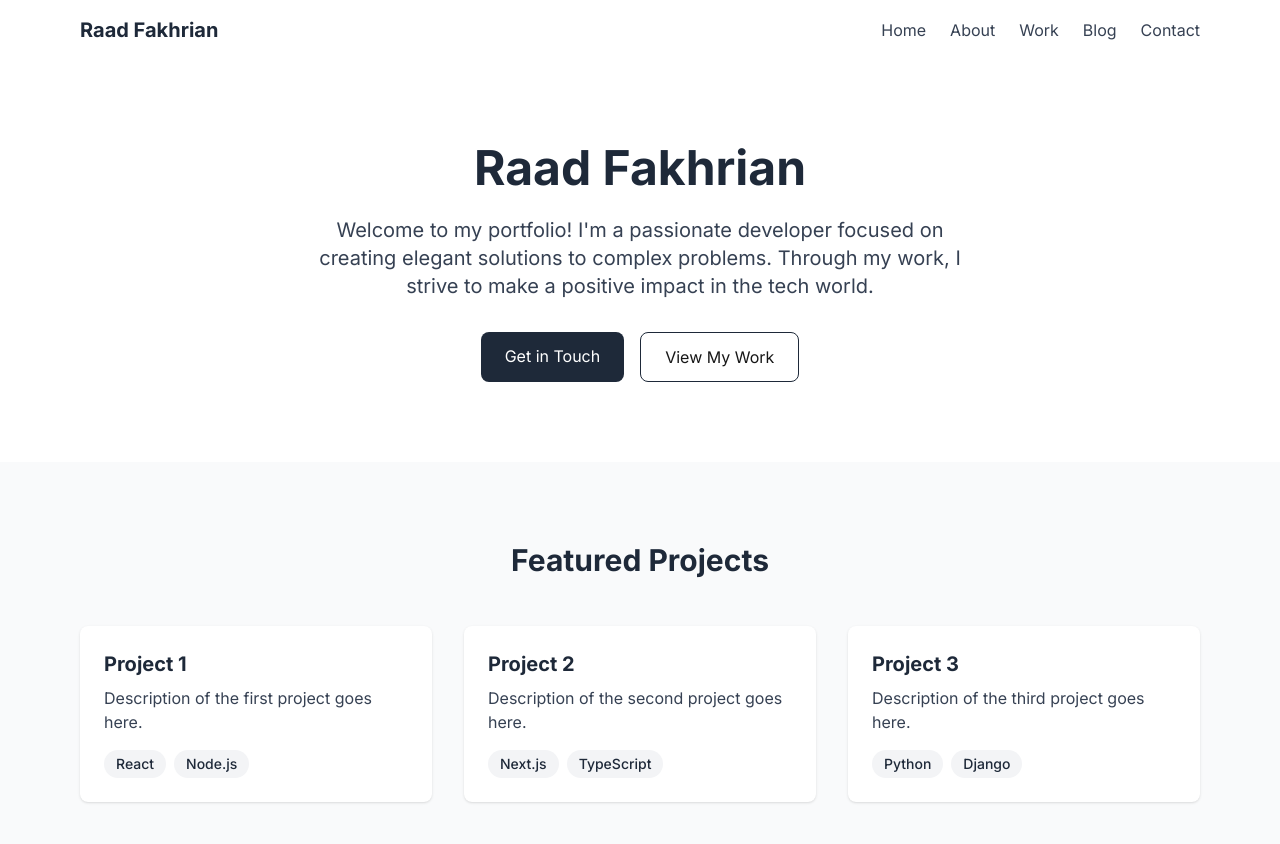
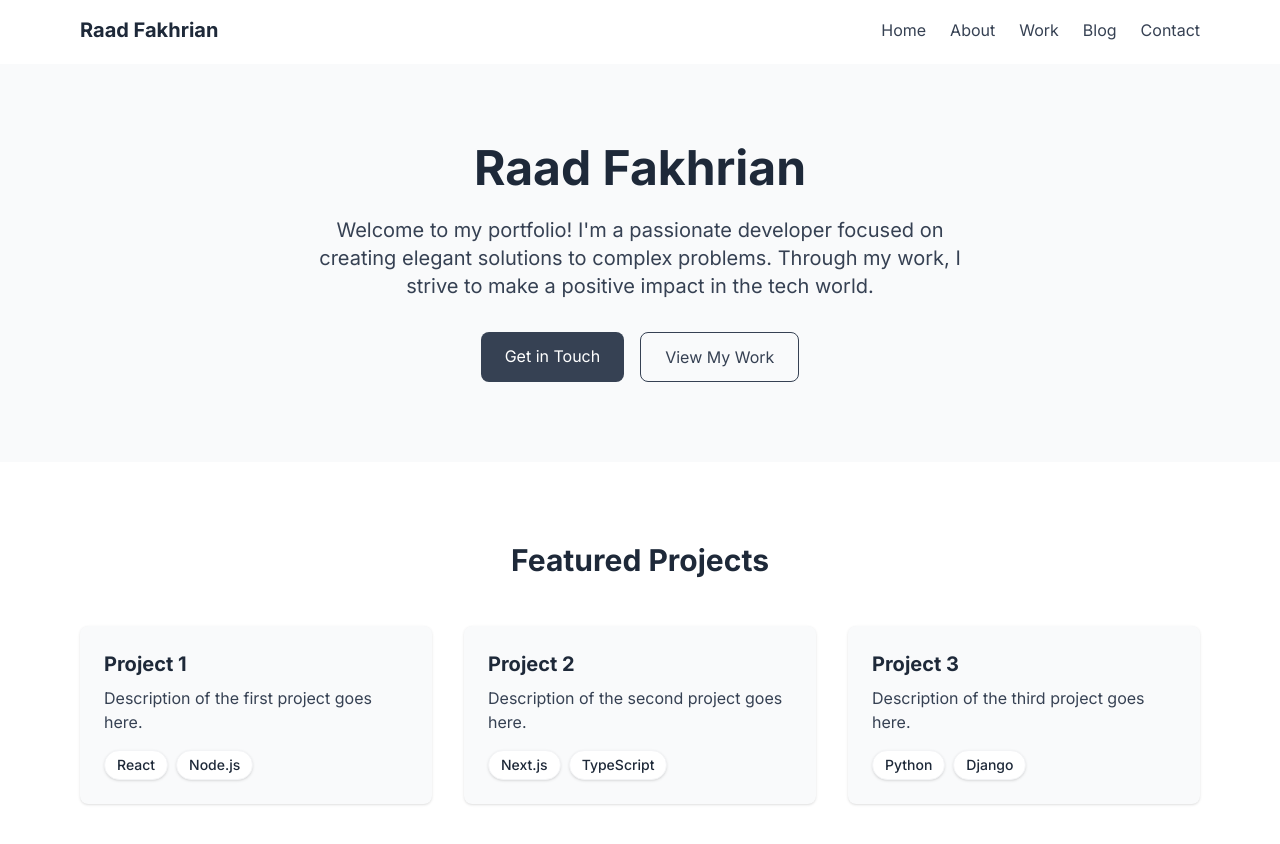
Before and after one commit to raadthedeveloper/website, a Next.js app: page / in a window 1280 px wide. Shown: the top 844 px of the page. Built offline with nearby package versions, Linux system fonts and the light colour scheme.

Commit message:
UI changes

```diff
--- a/src/app/about/page.tsx
+++ b/src/app/about/page.tsx
@@ -1,31 +1,31 @@
 export default function About() {
   return (
-    <div className="min-h-screen">
+    <div className="min-h-screen bg-gray-50">
       <section className="max-w-6xl mx-auto px-4 py-20">
-        <h1 className="text-4xl font-bold mb-12">About Me</h1>
+        <h1 className="text-4xl font-bold mb-12 text-gray-800">About Me</h1>
 
         <div className="grid grid-cols-1 md:grid-cols-2 gap-12">
           <div>
-            <h2 className="text-2xl font-semibold mb-4">Who I Am</h2>
-            <p className="text-gray-600 mb-6">
+            <h2 className="text-2xl font-semibold mb-4 text-gray-800">Who I Am</h2>
+            <p className="text-gray-700 mb-6">
               I'm Raad Fakhrian, a passionate developer with a keen interest in building innovative solutions.
               My journey in technology has been driven by curiosity and a desire to create meaningful impact
               through code.
             </p>
-            <p className="text-gray-600">
+            <p className="text-gray-700">
               When I'm not coding, you can find me exploring new technologies, contributing to open-source
               projects, or sharing my knowledge with the developer community.
             </p>
           </div>
 
           <div>
-            <h2 className="text-2xl font-semibold mb-4">Skills & Expertise</h2>
+            <h2 className="text-2xl font-semibold mb-4 text-gray-800">Skills & Expertise</h2>
             <div className="space-y-4">
               <div>
-                <h3 className="font-medium mb-2">Programming Languages</h3>
+                <h3 className="font-medium mb-2 text-gray-800">Programming Languages</h3>
                 <div className="flex flex-wrap gap-2">
                   {['JavaScript', 'TypeScript', 'Python', 'Java'].map((skill) => (
-                    <span key={skill} className="bg-gray-100 px-3 py-1 rounded-full text-sm">
+                    <span key={skill} className="bg-white px-3 py-1 rounded-full text-sm text-gray-800 font-medium shadow-sm">
                       {skill}
                     </span>
                   ))}
@@ -33,10 +33,10 @@ export default function About() {
               </div>
 
               <div>
-                <h3 className="font-medium mb-2">Frameworks & Tools</h3>
+                <h3 className="font-medium mb-2 text-gray-800">Frameworks & Tools</h3>
                 <div className="flex flex-wrap gap-2">
                   {['React', 'Next.js', 'Node.js', 'Git', 'Docker'].map((skill) => (
-                    <span key={skill} className="bg-gray-100 px-3 py-1 rounded-full text-sm">
+                    <span key={skill} className="bg-white px-3 py-1 rounded-full text-sm text-gray-800 font-medium shadow-sm">
                       {skill}
                     </span>
                   ))}
@@ -44,10 +44,10 @@ export default function About() {
               </div>
 
               <div>
-                <h3 className="font-medium mb-2">Other Skills</h3>
+                <h3 className="font-medium mb-2 text-gray-800">Other Skills</h3>
                 <div className="flex flex-wrap gap-2">
                   {['UI/UX Design', 'Agile Development', 'Technical Writing'].map((skill) => (
-                    <span key={skill} className="bg-gray-100 px-3 py-1 rounded-full text-sm">
+                    <span key={skill} className="bg-white px-3 py-1 rounded-full text-sm text-gray-800 font-medium shadow-sm">
                       {skill}
                     </span>
                   ))}
--- a/src/app/page.tsx
+++ b/src/app/page.tsx
@@ -2,7 +2,7 @@ import Image from "next/image";
 
 export default function Home() {
   return (
-    <div className="min-h-screen">
+    <div className="min-h-screen bg-gray-50">
       <section className="max-w-6xl mx-auto px-4 py-20">
         <div className="flex flex-col items-center text-center">
           <h1 className="text-5xl font-bold mb-6 text-gray-800">Raad Fakhrian</h1>
@@ -13,13 +13,13 @@ export default function Home() {
           <div className="flex gap-4">
             <a
               href="/contact"
-              className="bg-gray-800 text-white px-6 py-3 rounded-lg hover:bg-gray-700 transition"
+              className="bg-gray-700 text-white px-6 py-3 rounded-lg hover:bg-gray-600 transition"
             >
               Get in Touch
             </a>
             <a
               href="/work"
-              className="border border-gray-800 px-6 py-3 rounded-lg hover:bg-gray-50 transition"
+              className="border border-gray-700 px-6 py-3 rounded-lg hover:bg-gray-100 transition text-gray-700"
             >
               View My Work
             </a>
@@ -27,33 +27,33 @@ export default function Home() {
         </div>
       </section>
 
-      <section className="bg-gray-50 py-20">
+      <section className="bg-white py-20">
         <div className="max-w-6xl mx-auto px-4">
           <h2 className="text-3xl font-bold mb-12 text-center text-gray-800">Featured Projects</h2>
           <div className="grid grid-cols-1 md:grid-cols-2 lg:grid-cols-3 gap-8">
             {/* Project cards will go here */}
-            <div className="bg-white p-6 rounded-lg shadow-sm">
+            <div className="bg-gray-50 p-6 rounded-lg shadow-sm">
               <h3 className="text-xl font-bold mb-2 text-gray-800">Project 1</h3>
               <p className="text-gray-700 mb-4">Description of the first project goes here.</p>
               <div className="flex flex-wrap gap-2">
-                <span className="bg-gray-100 px-3 py-1 rounded-full text-sm text-gray-800 font-medium">React</span>
-                <span className="bg-gray-100 px-3 py-1 rounded-full text-sm text-gray-800 font-medium">Node.js</span>
+                <span className="bg-white px-3 py-1 rounded-full text-sm text-gray-800 font-medium shadow-sm border border-gray-100">React</span>
+                <span className="bg-white px-3 py-1 rounded-full text-sm text-gray-800 font-medium shadow-sm border border-gray-100">Node.js</span>
               </div>
             </div>
-            <div className="bg-white p-6 rounded-lg shadow-sm">
+            <div className="bg-gray-50 p-6 rounded-lg shadow-sm">
               <h3 className="text-xl font-bold mb-2 text-gray-800">Project 2</h3>
               <p className="text-gray-700 mb-4">Description of the second project goes here.</p>
               <div className="flex flex-wrap gap-2">
-                <span className="bg-gray-100 px-3 py-1 rounded-full text-sm text-gray-800 font-medium">Next.js</span>
-                <span className="bg-gray-100 px-3 py-1 rounded-full text-sm text-gray-800 font-medium">TypeScript</span>
+                <span className="bg-white px-3 py-1 rounded-full text-sm text-gray-800 font-medium shadow-sm border border-gray-100">Next.js</span>
+                <span className="bg-white px-3 py-1 rounded-full text-sm text-gray-800 font-medium shadow-sm border border-gray-100">TypeScript</span>
               </div>
             </div>
-            <div className="bg-white p-6 rounded-lg shadow-sm">
+            <div className="bg-gray-50 p-6 rounded-lg shadow-sm">
               <h3 className="text-xl font-bold mb-2 text-gray-800">Project 3</h3>
               <p className="text-gray-700 mb-4">Description of the third project goes here.</p>
               <div className="flex flex-wrap gap-2">
-                <span className="bg-gray-100 px-3 py-1 rounded-full text-sm text-gray-800 font-medium">Python</span>
-                <span className="bg-gray-100 px-3 py-1 rounded-full text-sm text-gray-800 font-medium">Django</span>
+                <span className="bg-white px-3 py-1 rounded-full text-sm text-gray-800 font-medium shadow-sm border border-gray-100">Python</span>
+                <span className="bg-white px-3 py-1 rounded-full text-sm text-gray-800 font-medium shadow-sm border border-gray-100">Django</span>
               </div>
             </div>
           </div>
--- a/src/app/work/page.tsx
+++ b/src/app/work/page.tsx
@@ -49,7 +49,7 @@ export default function Work() {
   ];
 
   return (
-    <div className="min-h-screen">
+    <div className="min-h-screen bg-gray-50">
       <section className="max-w-6xl mx-auto px-4 py-20">
         <h1 className="text-4xl font-bold mb-12 text-gray-800">Projects & Experience</h1>
 
@@ -70,7 +70,7 @@ export default function Work() {
                       {project.technologies.map((tech, techIndex) => (
                         <span
                           key={techIndex}
-                          className="bg-gray-100 px-3 py-1 rounded-full text-sm text-gray-800 font-medium"
+                          className="bg-white px-3 py-1 rounded-full text-sm text-gray-800 font-medium shadow-sm border border-gray-100"
                         >
                           {tech}
                         </span>
@@ -111,7 +111,7 @@ export default function Work() {
                     {exp.technologies.map((tech, techIndex) => (
                       <span
                         key={techIndex}
-                        className="bg-gray-100 px-3 py-1 rounded-full text-sm text-gray-800 font-medium"
+                        className="bg-white px-3 py-1 rounded-full text-sm text-gray-800 font-medium shadow-sm border border-gray-100"
                       >
                         {tech}
                       </span>
```
